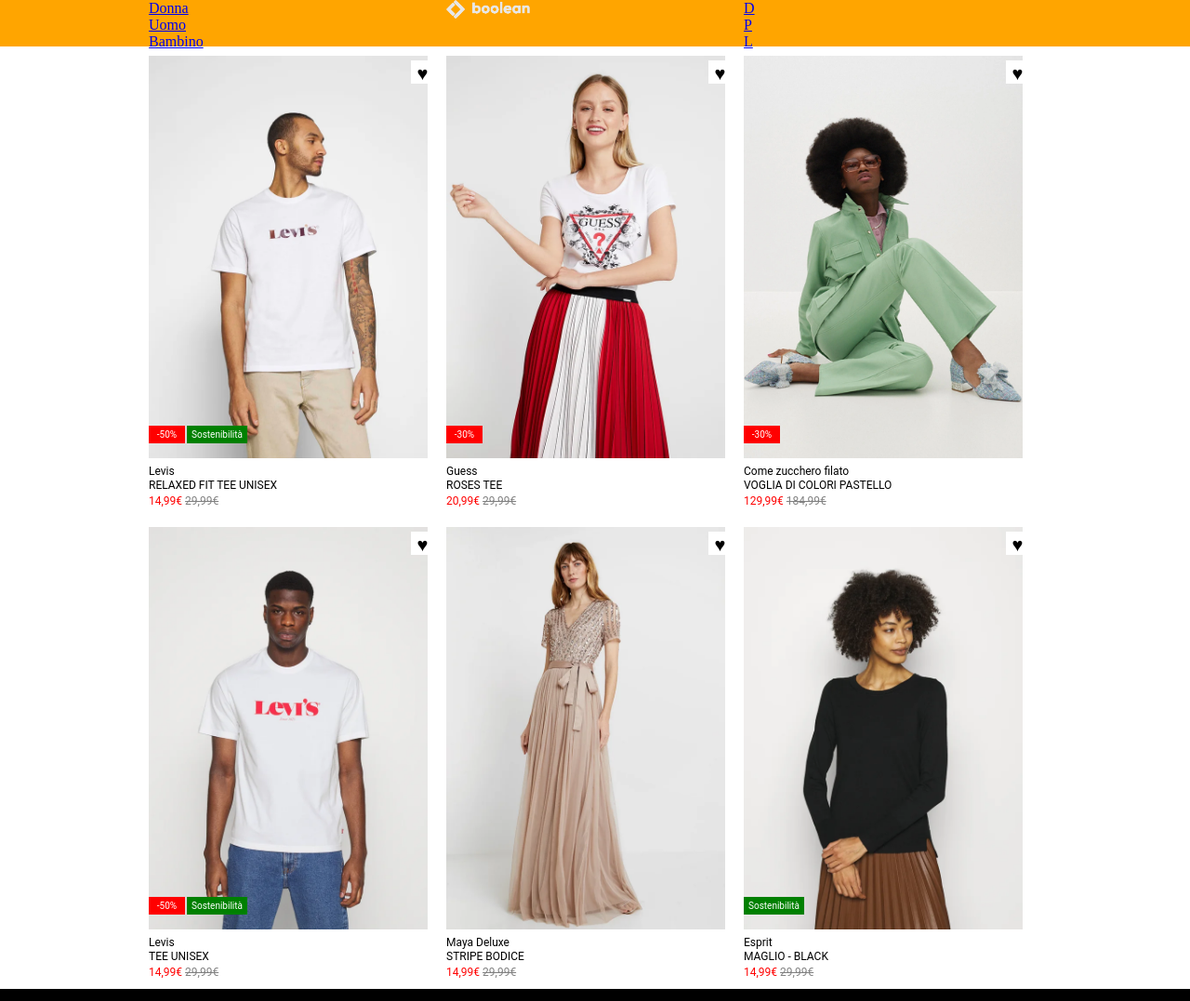
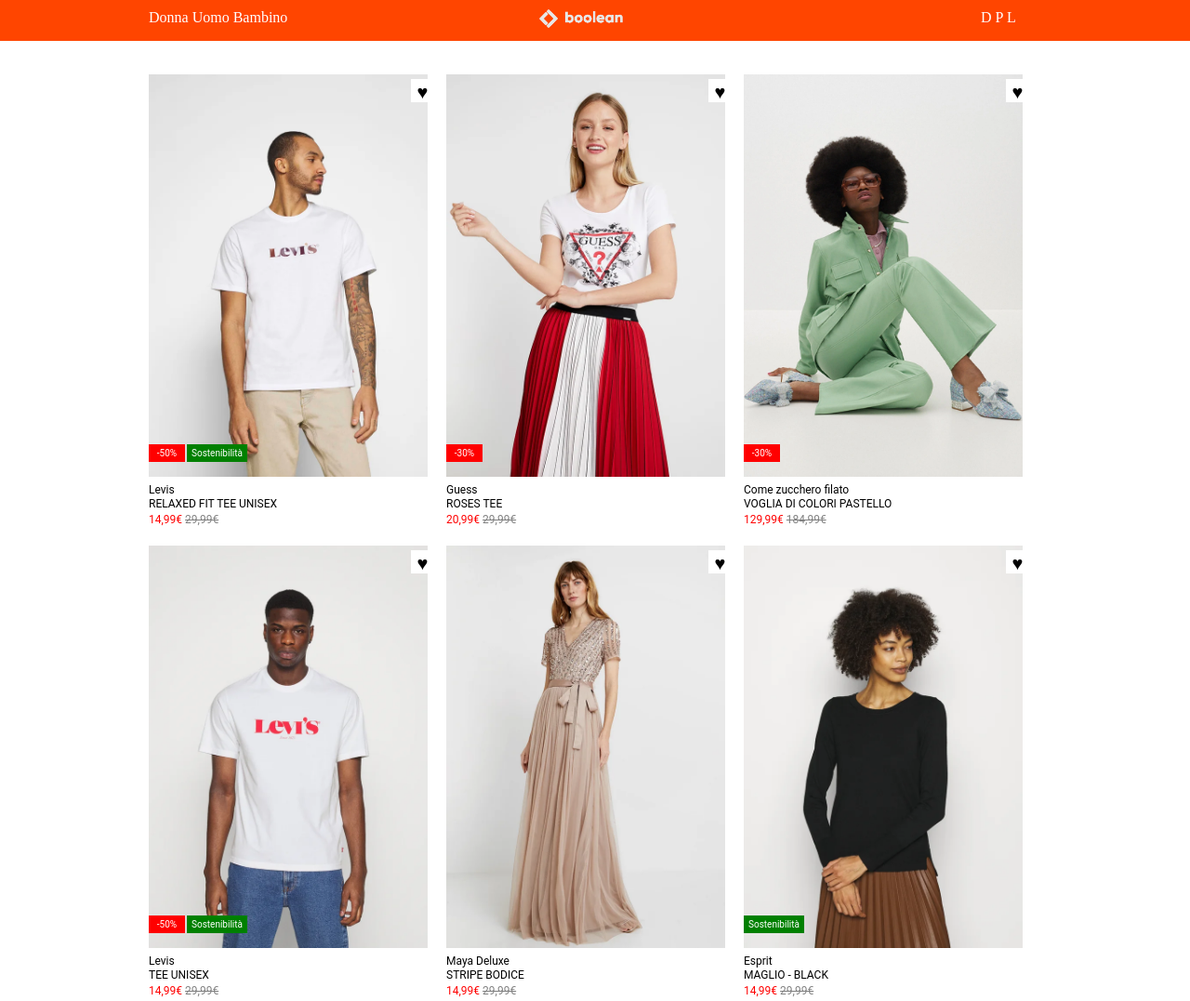
Before and after one commit to Ant0C/html-css-boolando, a plain HTML site: page index.html in a window 1280 px wide. Shown: the top 1077 px of the page at 93% size. Drawn offline with Linux system fonts and the light colour scheme.

Commit message:
FIX header page

```diff
--- a/css/app.css
+++ b/css/app.css
@@ -1,3 +1,5 @@
+/* GENERAL RULES */
+
 *{
     box-sizing: border-box;
     margin: 0;
@@ -12,22 +14,52 @@
     list-style-type: none;
 }
 
+/* HEADER */
+
 .logo{
     width: 90px;
 }
 
-.col-header{
+header{
+    position: fixed;
+    top: 0px;
+    width: 100%;
+    z-index: 10;
+}
+
+header > .row{
+    justify-content: center;
+    align-items: center;
+}
+
+.container{
+    padding: 10px 0px;
+    background-color: orangered;
+}
+
+a{
+    text-decoration: none;
+    color: white;
+}
+
+.col-logo{
+    position: relative;
+    left: 100px
+}
+
+.col-menu{
+    position: relative;
+    left: 255px;
+}
+
+.col-section,.col-logo,.col-menu{
     flex-basis: calc(100%/4);
 }
 
-.debug header{
-    height: 50px;
-    background-color: orange;
-}
+/* MAIN */
 
-.debug footer{
-    height: 50px;
-    background-color: black;
+main{
+    margin-top: 70px;
 }
 
 .container-1{
@@ -116,3 +148,10 @@
     bottom: 70px;
     left: 0px;
 }
+
+/* RULES DEBUG */
+
+.debug footer{
+    height: 50px;
+    background-color: black;
+}
--- a/index.html
+++ b/index.html
@@ -12,33 +12,18 @@
     <header>
         <nav class="container">
             <div class="row">
-                <div class="col-header">
-                    <ul>
-                        <li>
+                <div class="col-section">
                             <a href="#">Donna</a>
-                        </li>
-                        <li>
                             <a href="#">Uomo</a>
-                        </li>
-                        <li>
                             <a href="#">Bambino</a>
-                        </li>
-                    </ul>
                 </div>
-                <div class="col-header">
+                <div class="col-logo">
                     <img src="./img/boolean-logo.png" alt="boolean" class="logo">
                 </div>
-                <div class="col-header">
-                    <ul>
-                        <li>
+                <div class="col-menu">
                             <a href="#">D</a>
-                        </li>
-                        <li>
                             <a href="#">P</a>
-                        </li>
-                        <li>
                             <a href="#">L</a>
-                        </li>
                     </ul>
                 </div>
             </div>
```
